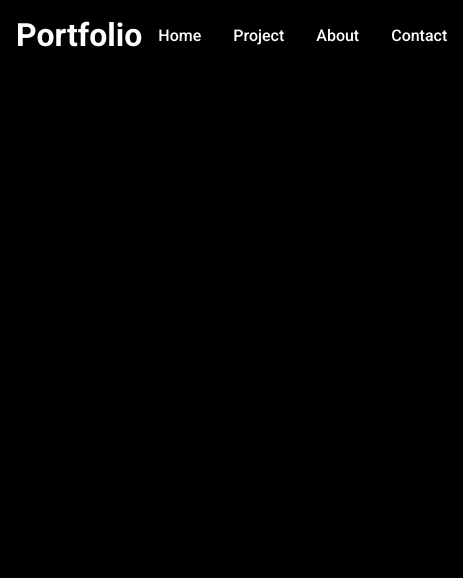
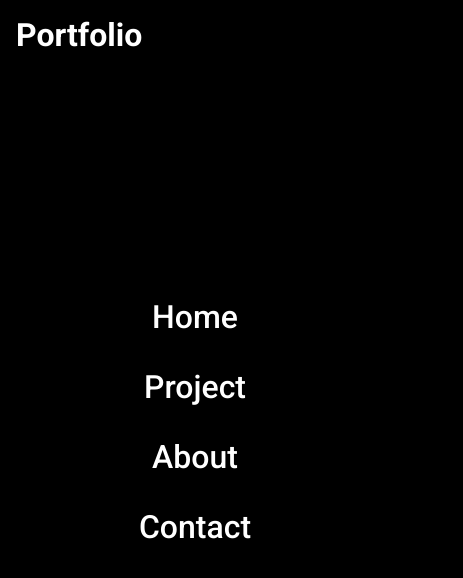
Before and after one commit to 19kevintran/19kevintran.github.io, a React (Create React App) app: page / in a window 390 px wide. Shown: the top 578 px of the page, 463 px wide, since content can reach past the window. Built offline with nearby package versions, Linux system fonts and the light colour scheme.

Commit message:
changing fonts

```diff
--- a/src/components/NavbarStyles.css
+++ b/src/components/NavbarStyles.css
@@ -18,3 +18,25 @@
     font-size: 1.2 rem;
     font-weight: 500;
 }
+
+@media screen and (max-width: 1040px){
+    .nav-menu{
+        flex-direction: column;
+        justify-content: center;
+        align-items: center;
+        width: 100%;
+        height: 100vh;
+        background-color: #000;
+        position: absolute;
+        top: 0;
+        left: 0;
+        z-index: -3;
+    }
+    .nav-menu li{
+        padding: 1em 0;
+    }
+
+    .nav-menu li a {
+        font-size: 2rem;
+    }
+}
```
